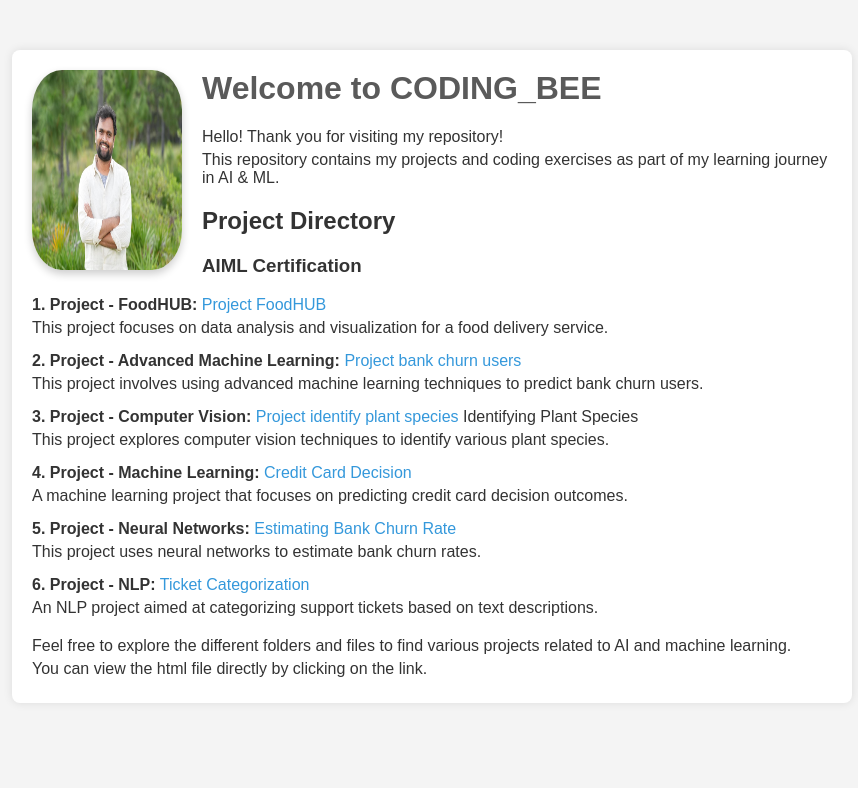
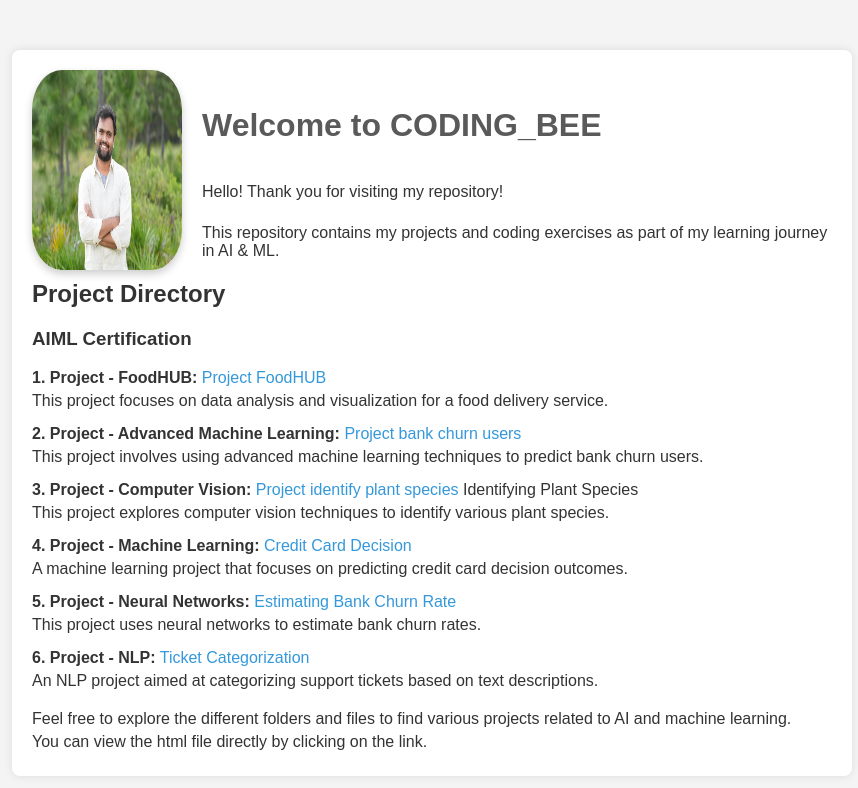
Before and after one commit to sailut39/CODING_BEE, a plain HTML site: page index.html in a window 1280 px wide. Shown: the whole page, without its empty margins (208-1066 px from the left). Drawn offline with Linux system fonts and the light colour scheme.

Commit message:
adding index file

```diff
--- a/index.html
+++ b/index.html
@@ -62,9 +62,10 @@
 <body>
     <div class="container">
         <img src="https://github.com/sailut39/CODING_BEE/raw/master/images/sails-new-profile-image.jpeg" alt="My Photo">
-        <h1>Welcome to CODING_BEE</h1>
-        <p>Hello! Thank you for visiting my repository!</p>
-        <p>This repository contains my projects and coding exercises as part of my learning journey in AI & ML.</p>
+        <h1> <br> Welcome to CODING_BEE <br> </h1>
+        <p> <br> Hello! Thank you for visiting my repository! <br> </p>
+        <p> <br> This repository contains my projects and coding exercises as part of my learning journey in AI & ML. </p>
+
 
         <div class="project-section">
             <h2>Project Directory</h2>
```
Also changed, not shown: 1 other file.
